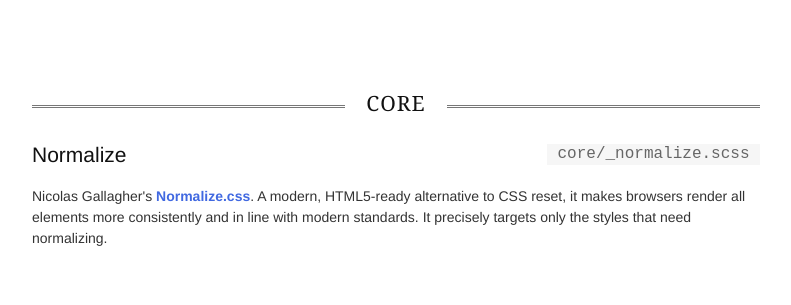
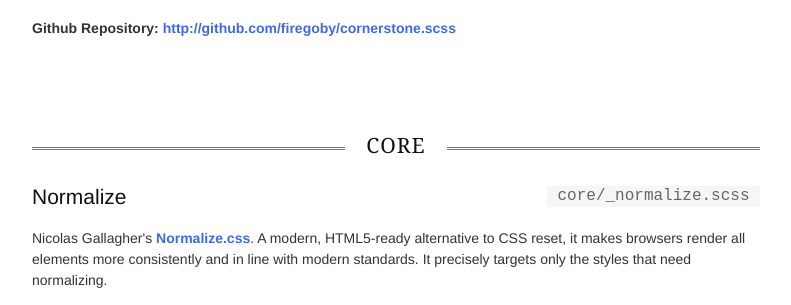
Before and after one commit to firegoby/cornerstone.scss, a plain HTML site: page docs/index.html in a window 1280 px wide. Shown: the part 495-800 px from the top of the page, without its empty margins (244-1035 px from the left). Drawn offline with Linux system fonts and the light colour scheme.

Commit message:
Add github repo URL to docs

```diff
--- a/docs/index.html
+++ b/docs/index.html
@@ -19,6 +19,7 @@
             <p><strong class="brand">cornerstone.scss</strong> is a collection of useful CSS defaults, SASS mixins, abstractions and other little helpers to serve as a quickstart for your project's main stylesheet. Inspired by Harry Roberts' <strong><a href="">inuit.css</a></strong> it is similar in attitude (including <abbr title="Block, Element, Modifier">BEM</abbr> syntax) though smaller in size &amp; scope, purely semantic, a lot less polished and probably unsuitable for production. If you're planning the next Facebook I'd recommend inuit.css be used instead of this. This is an <em>very early</em> <strong>alpha</strong> release so expect bugs, API changes and dragons in the hinterlands.</p>
             <p>Because <strong class="brand">cornerstone.scss</strong> doesn't provide any visual styling beyond the basic browser defaults the examples in the <strong>Abstractions</strong> section are fleshed out to show how the mixins and classes might be used in the real world. Read the source of <code>docs/index.html</code> and <code>docs/docs.scss</code> to see how they're implemented.</p>
             <p><strong class="brand">cornerstone.scss</strong> targets IE9+ only, on the basis that browser support should be for the latest two versions of all major browsers. Google stopped support for IE8 last year (2012) for its Google Apps and &lt;IE9 numbers continue to drop steadily.</p>
+            <p><strong>Github Repository:</strong> <a href="http://github.com/firegoby/cornerstone.scss">http://github.com/firegoby/cornerstone.scss</a></p>
         </section>
 
         <section class="module">
```
